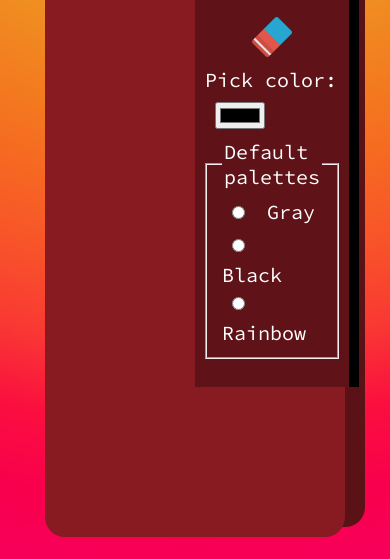
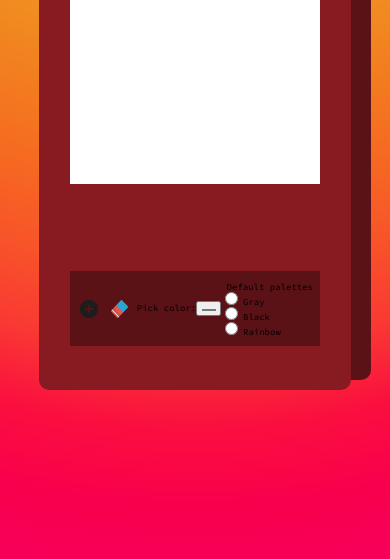
Before and after one commit to DaniPineda7687/project-Etch-a-Sketch, a plain HTML site: page index.html in a window 390 px wide. Shown: the part 285-844 px from the top of the page. Drawn offline with Linux system fonts and the light colour scheme.

Commit message:
Responsive design added using media queries

```diff
--- a/index.html
+++ b/index.html
@@ -11,12 +11,12 @@
 <body>
     <main>
         <div class="screen">
-            <nav class="tools">
+            <div class="tools">
                 <p class="subtitle">Tools</p>
                 <input class="size-grid" type="image" src="resources/new.png">
                 <input class="eraser size-grid" type="image" src="resources/eraser.png">
                 <span>Pick color:<input type="color" name="" id="colorPicker"></span>
-                <fieldset class="colors">
+                <hgroup class="colors">
                     <legend>Default palettes</legend>
                     <label>
                         <input type="radio" name="color" value="gray"> Gray
@@ -27,15 +27,12 @@
                     <label>
                         <input type="radio" name="color" value="rainbow"> Rainbow
                     </label><br>
-                </fieldset>
-
-
-            </nav>
+                </hgroup>
+            </div>
             <div class="panel">
             </div>
         </div>
     </main>
-    <script src="https://kit.fontawesome.com/b0ea2d648e.js" crossorigin="anonymous"></script>
     <script src="scripts/main.js"></script>
 </body>
 </html>
--- a/styles/styles.css
+++ b/styles/styles.css
@@ -12,7 +12,123 @@ main{
     height: 100vh;
     display:flex ;
 }
+.screen{
+    width: 45vw;
+    height: 60vh;
+    margin: auto;
+    background-color: aquamarine;
+    display: flex;
+    border-radius: 3rem;
+    background-color:#881a21;
+    box-shadow: 20px -10px #5a1217;
+    border-radius: 2rem;
+    font-size: 1.5rem;
+}
+
+.screen .panel{
+    width: 50rem;
+    height: 50rem;
+    background-color: #ffffffff;
+    display: grid;
+    margin: auto;
+}
 .subtitle{
+    font-size: 2rem;
+}
+.tools{
+    width: 20rem;
+    height: 30rem;
+    background-color: #5a1217;
+    margin: auto 2rem;
+    display: flex;
+    flex-direction: column;
+    justify-content:space-between;
+    align-items: center;
+    padding: 1rem;
+}
+.size-grid{
+    width: 3.5rem;
+    height: 3.5rem;
+    margin: 1rem;
+}
+#colorPicker{
+    width: 5rem;
+    height: 3rem;
+    padding: .5rem;
+}
+@media (max-width: 800px) {
+    html {
+      font-size: 10px;
+    }
+    .screen{
+        font-size: 1.8rem;
+        display: flex;
+        width: 80vw;
+        height: 60vh;
+        flex-direction: column-reverse;
+    }
+    .screen .panel{
+        margin-top: 5rem;
+    }
+    .subtitle{
+        display: none;
+    }
+    .tools{
+        margin:auto;
+        width: 50rem;
+        height: 10rem;
+        flex-direction: row;
+    }
+  }
+@media (max-width: 768px) {
+    html {
+      font-size: 10px;
+    }
+    .screen{
+        font-size: 1.8rem;
+        display: flex;
+        width: 80vw;
+        height: 60vh;
+        flex-direction: column-reverse;
+    }
+    .screen .panel{
+        margin-top: 5rem;
+    }
+    .subtitle{
+        display: none;
+    }
+    .tools{
+        margin: 1rem auto;
+        width: 50rem;
+        height: 10rem;
+        flex-direction: row;
+    }
+  }
+@media (max-width: 480px) {
+    html {
+      font-size: 5px;
+    }
+    .screen{
+        display: flex;
+        width: 80vw;
+        height: 60vh;
+        flex-direction: column-reverse;
+    }
+    .screen .panel{
+        margin-top: 10rem;
+    }
+    .subtitle{
+        display: none;
+    }
+    .tools{
+        margin: auto;
+        width: 50rem;
+        height: 15rem;
+        flex-direction: row;
+    }
+  }
+
+/*.subtitle{
     font-size: 2.5rem;
 }
 .screen{
@@ -52,4 +168,4 @@ main{
 .size-grid{
     width: 4rem;
     height: 4rem;
-}
+}*/
```
